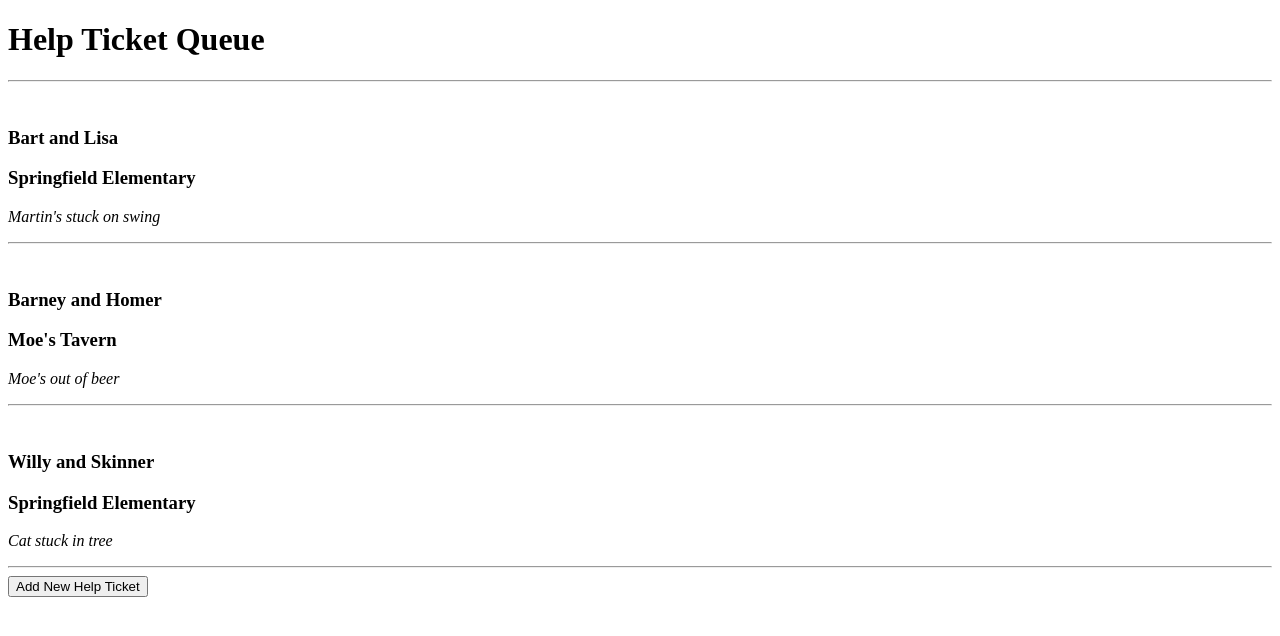
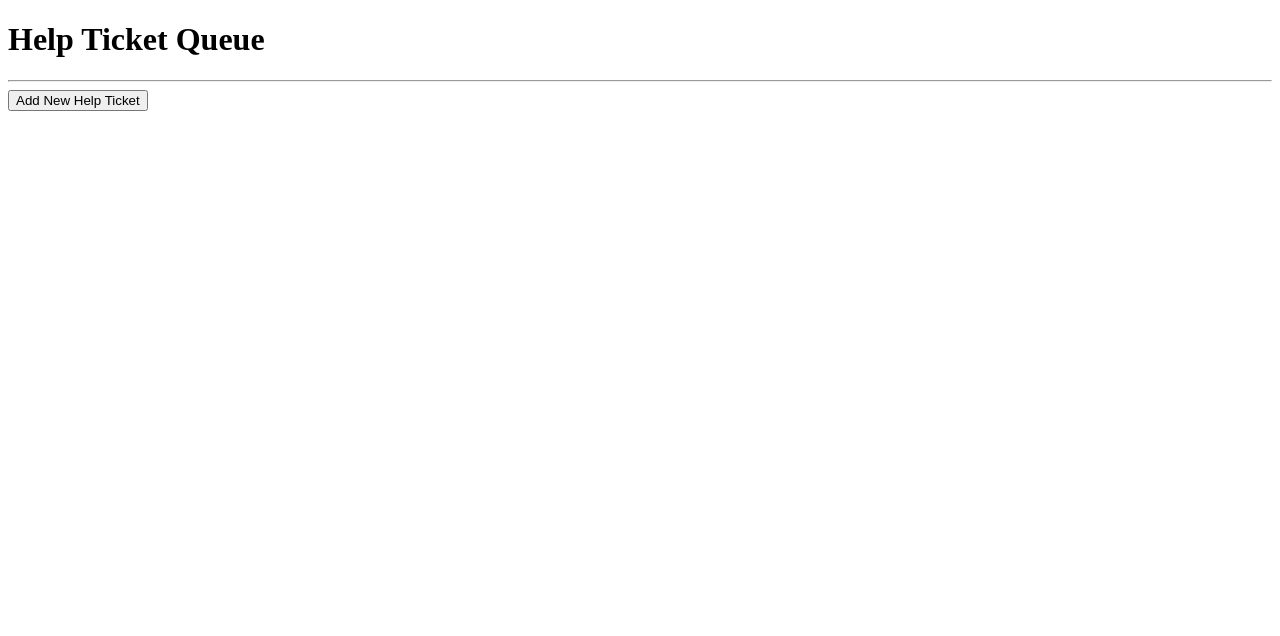
Before and after one commit to joncheng-dev/helpqueue5, a React (Create React App) app: page / in a window 1280 px wide. Shown: the top 636 px of the page. Built offline with nearby package versions, Linux system fonts and the light colour scheme.

Commit message:
new ticket form collects user input and stores in an object -- saved in state. TicketList displays all existing tickets

```diff
--- a/src/components/TicketControl.js
+++ b/src/components/TicketControl.js
@@ -31,7 +31,7 @@
       currentlyDisplaying = <NewTicketForm onAddingNewTicket={this.handleAddNewTicket} />;
       buttonText = "Return to Ticket List";
     } else {
-      currentlyDisplaying = <TicketList />;
+      currentlyDisplaying = <TicketList ticketList={this.state.mainTicketList} />;
       buttonText = "Add New Help Ticket";
     }
 
--- a/src/components/TicketList.js
+++ b/src/components/TicketList.js
@@ -1,29 +1,11 @@
 import React from "react";
 import Ticket from "./Ticket";
 
-function TicketList() {
-  const ticketList = [
-    {
-      names: "Bart and Lisa",
-      location: "Springfield Elementary",
-      issue: "Martin's stuck on swing",
-    },
-    {
-      names: "Barney and Homer",
-      location: "Moe's Tavern",
-      issue: "Moe's out of beer",
-    },
-    {
-      names: "Willy and Skinner",
-      location: "Springfield Elementary",
-      issue: "Cat stuck in tree",
-    },
-  ];
-
+function TicketList(props) {
   return (
     <React.Fragment>
       <hr />
-      {ticketList.map((ticket) => (
+      {props.ticketList.map((ticket) => (
         <Ticket names={ticket.names} location={ticket.location} issue={ticket.issue} />
       ))}
     </React.Fragment>
```
